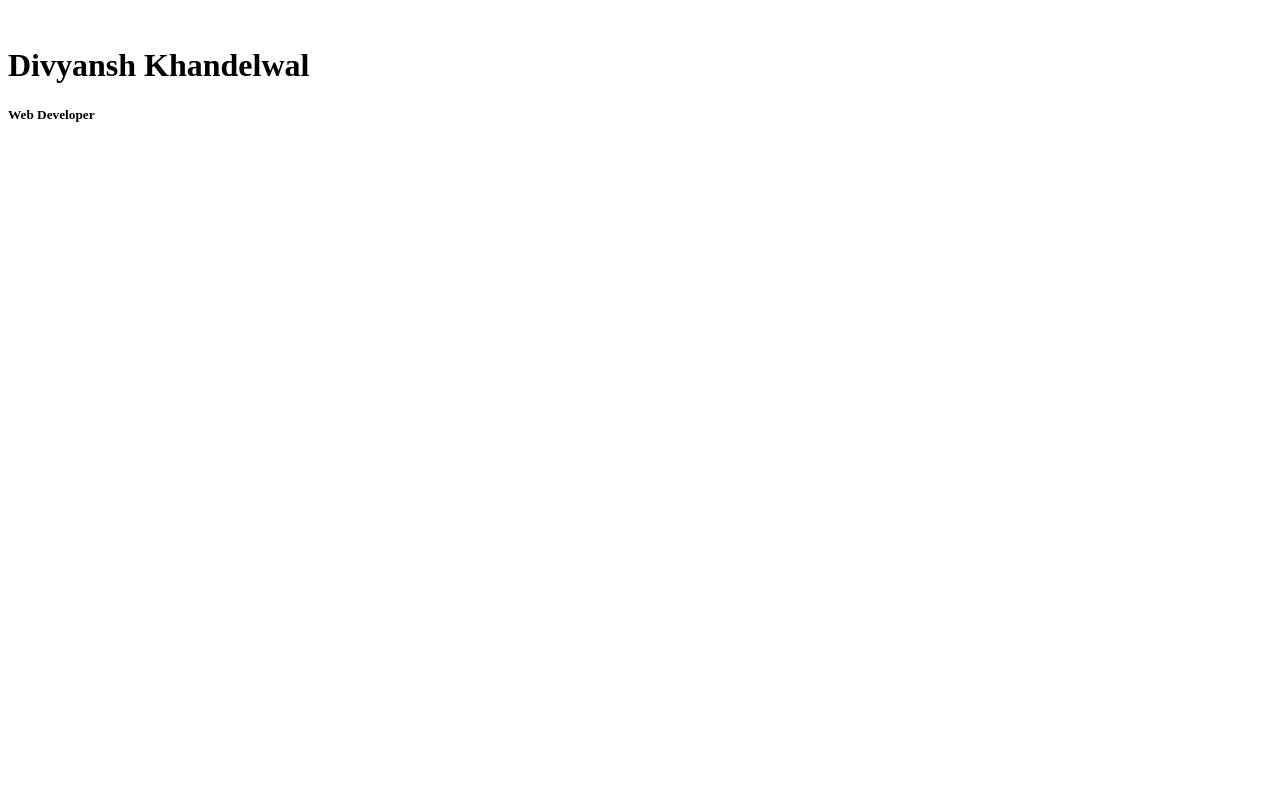
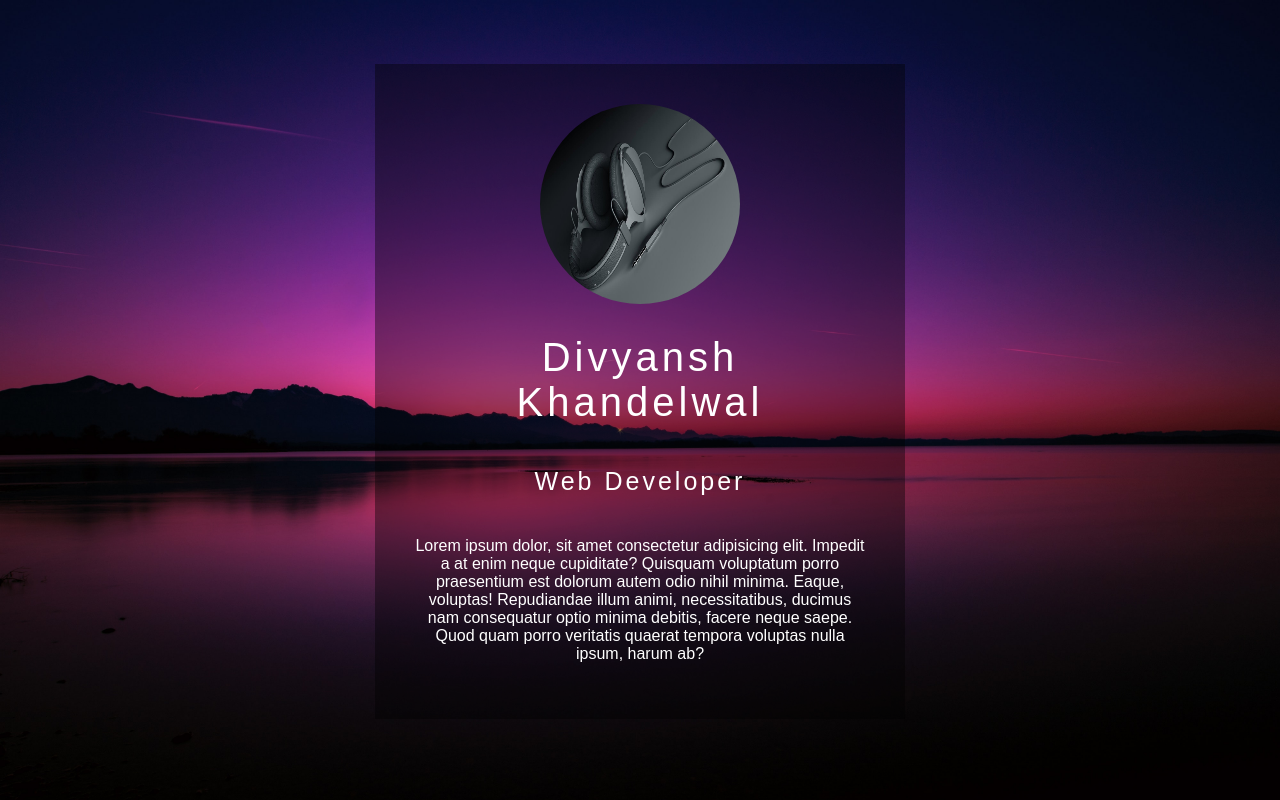
Before and after one commit to noob-master147/Personal-Website, a website: page src/index.html in a window 1280 px wide. Drawn offline with Linux system fonts and the light colour scheme.

Commit message:
basic statis layout

```diff
--- a/src/index.html
+++ b/src/index.html
@@ -1,18 +1,26 @@
 <!DOCTYPE html>
 <html lang="en">
+
 <head>
     <meta charset="UTF-8">
     <meta name="viewport" content="width=device-width, initial-scale=1.0">
     <meta http-equiv="X-UA-Compatible" content="ie=edge">
     <title>Divyansh Khandelwal</title>
     <script src="https://use.fontawesome.com/d1341f9b7a.js"></script>
+    <link rel="stylesheet" href="style.css">
 </head>
 
 <body>
     <div class="box">
-        <img src="profile.jpg" alt="" class="boxImg">
+        <img src="../images/profile.jpg" alt="" class="boxImg" width="250">
         <h1>Divyansh Khandelwal</h1>
         <h5>Web Developer</h5>
+        <p>Lorem ipsum dolor, sit amet consectetur adipisicing elit.
+            Impedit a at enim neque cupiditate? Quisquam voluptatum porro praesentium est dolorum autem odio nihil minima.
+            Eaque, voluptas! Repudiandae illum animi, necessitatibus, ducimus nam consequatur optio minima debitis, facere neque saepe.
+            Quod quam porro veritatis quaerat tempora voluptas nulla ipsum, harum ab?
+        </p>
     </div>
 </body>
+
 </html>
--- /dev/null
+++ b/src/style.css
@@ -0,0 +1,38 @@
+body{
+    margin :0;
+    padding: 0;
+    background: url(../images/bg.jpg) no-repeat;
+    background-size: cover;
+}
+
+.box{
+    width: 450px;
+    background: rgba(0,0,0,0.4);
+    padding: 40px;
+    text-align: center;
+    margin: auto;
+    margin-top: 5%;
+    color: white;
+    font-family: 'Centuary Gothic', sans-serif;
+}
+
+.boxImg{
+    border-radius: 50%;
+    width: 200px;
+    height: 200px;
+}
+.box h1{
+    font-size: 40px;
+    letter-spacing: 4px;
+    font-weight: 100;
+}
+
+.box h5{
+    font-size: 25px;
+    letter-spacing: 3px;
+    font-weight: 100;
+}
+
+.box p{
+    text-align: center;
+}
```
Also changed, not shown: package.json (added, +22 -0 lines), images/bg.jpg (added), images/profile.jpg (added), 2 other files.
